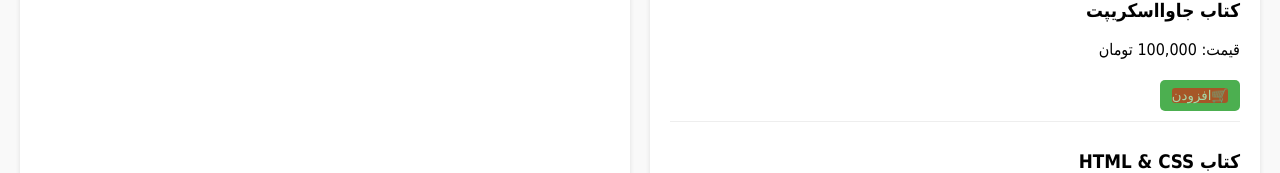
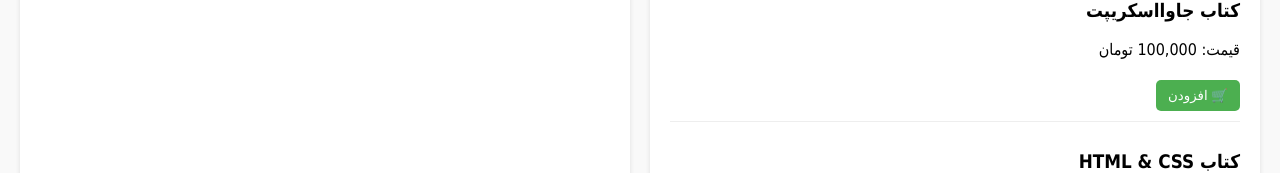
Before and after one commit to sam59246677/bookStore, a plain HTML site: page index.html in a window 1280 px wide. Shown: the part 247-420 px from the top of the page. Drawn offline with Linux system fonts and the light colour scheme.

Commit message:
Add files via upload

```diff
--- a/index.html
+++ b/index.html
@@ -17,7 +17,7 @@
         <div class="product">
           <h3>کتاب جاوااسکریپت</h3>
           <p>قیمت: 100,000 تومان</p>
-          <button onclick="addToCart('کتاب جاوااسکریپت', 100000)"><span id="s">🛒افزودن</span> </button>
+          <button onclick="addToCart('کتاب جاوااسکریپت', 100000)"> <!--<span id="s">🛒افزودن</span> -->🛒 افزودن</button>
         </div>
         <div class="product">
           <h3>کتاب HTML & CSS</h3>
--- a/style.css
+++ b/style.css
@@ -99,10 +99,10 @@ button:hover {
   background: #e68900;
 }
 
-#s{
+/* #s{
 
   background-color: red;
   opacity:0.5;
   border: none;
   border-radius: 3px;
-}
+} */
```
